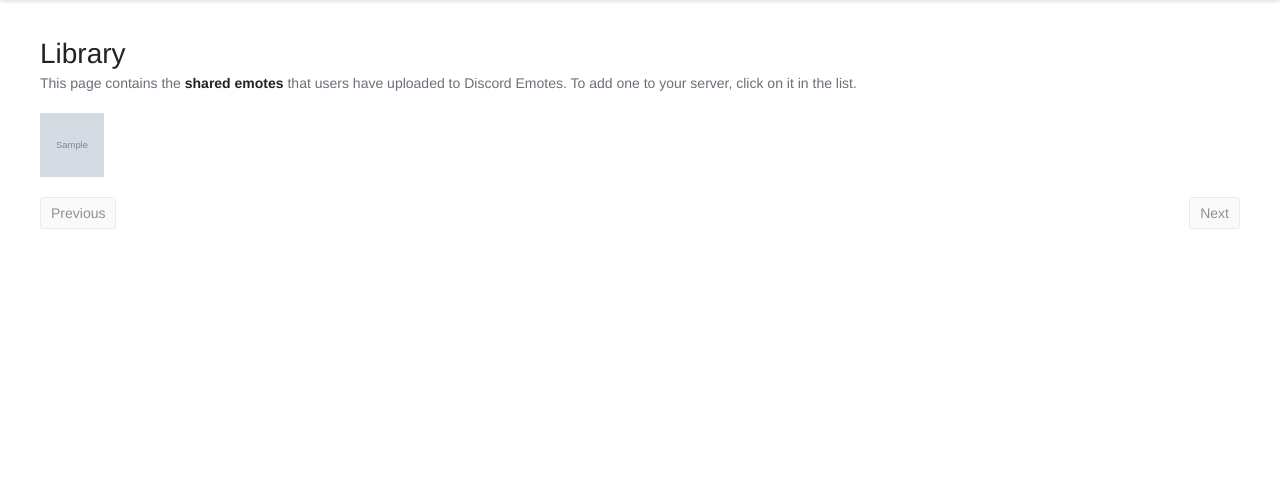
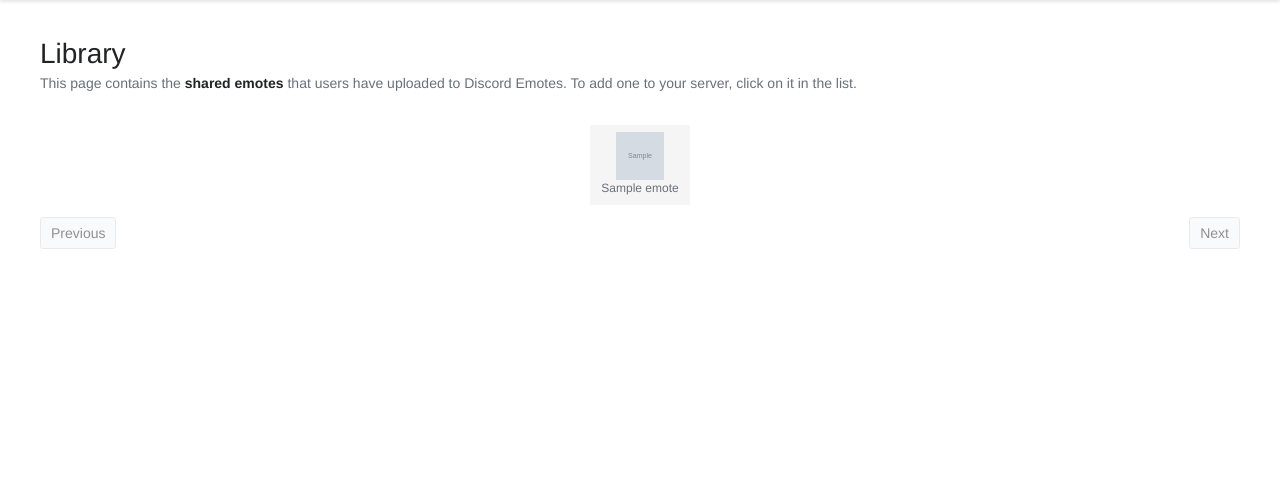
Before and after one commit to DiscordEmotes/website, a Flask app: template website/templates/library.html in a window 1280 px wide. Shown: the part 52-541 px from the top of the page. Run offline with Flask 2, Linux system fonts and the light colour scheme; the template is opened without the code that fills it: values that come from a table or form of the project are taken from there, others are empty; tables that the repository leaves empty hold one stand-in row (values such as "Sample post"); grey boxes marked "Sample" are stand-in pictures; parts of the project's set-up code (start-up, migrations or seed data) failed here and were passed over.

Commit message:
Improve the look of the library page

```diff
--- a/website/forms.py
+++ b/website/forms.py
@@ -5,5 +5,5 @@ from wtforms.validators import DataRequired, Length
 
 class EmoteUploadForm(Form):
     emote  = FileField('Emote', validators=[DataRequired()])
-    name   = StringField('Name', validators=[DataRequired(), Length(min=3, max=32)])
+    name   = StringField('Name', validators=[DataRequired(), Length(min=3, max=20)])
     shared = BooleanField('Enable sharing')
--- a/website/static/custom.css
+++ b/website/static/custom.css
@@ -59,3 +59,32 @@ table.table tbody tr td {
 .site-content {
     flex: 1;
 }
+
+.shared-emote {
+    padding: 7px;
+    align-items: center;
+    text-align: center;
+    background: #f5f5f5;
+    font-size: 12px;
+    width: 100px;
+    height: 80px;
+    vertical-align: middle;
+    white-space: nowrap;
+    overflow: hidden;
+    text-overflow: ellipsis;
+}
+
+.shared-emote img {
+    display: block;
+    margin: auto;
+    width: 40%;
+}
+
+.column.is-emote {
+    padding: 2px;
+}
+
+.columns.is-centered {
+    margin: auto;
+    padding: 10px;
+}
--- a/website/templates/library.html
+++ b/website/templates/library.html
@@ -9,10 +9,13 @@
       This page contains the <strong>shared emotes</strong> that users have uploaded to Discord Emotes. To add one to your server, click on it in the list.
     </div>
     {% if emotes %}
-    <div class="columns is-multiline is-mobile">
+    <div class="columns is-multiline is-mobile is-centered">
       {% for emote in emotes.items %}
-        <div class="column is-narrow">
-          <img class="image is-64x64" src="/emotes/{{ emote.path() }}"></td>
+        <div class="column is-narrow is-emote">
+          <div class="shared-emote has-text-centered">
+            <img class="image is-48x48" src="/emotes/{{ emote.path() }}">
+            {{ emote.name }}
+          </div>
         </div>
       {% endfor %}
     </div>
@@ -23,7 +26,7 @@
         </div>
       </div>
     {% endif %}
-    <nav class="level">
+    <nav class="level is-mobile">
       <div class="level-left">
         <div class="level-item">
           {% if emotes.has_prev %}
--- a/website/views.py
+++ b/website/views.py
@@ -144,12 +144,12 @@ def add_emote(guild_id):
 
     form = EmoteUploadForm()
     if form.validate_on_submit():
-        if len(emotes) > 10:
+        if len(emotes) >= 10:
             flash('You have already reached the maximum number of emotes for this server', 'is-danger')
             return redirect(request.url)
 
         if len(form.name.data) > 20:
-            flash('The name of your emote must be under 20 characters', 'is-danger')
+            flash('The name of your emote must be 20 characters or less', 'is-danger')
             return redirect(request.url)
 
         try:
```
